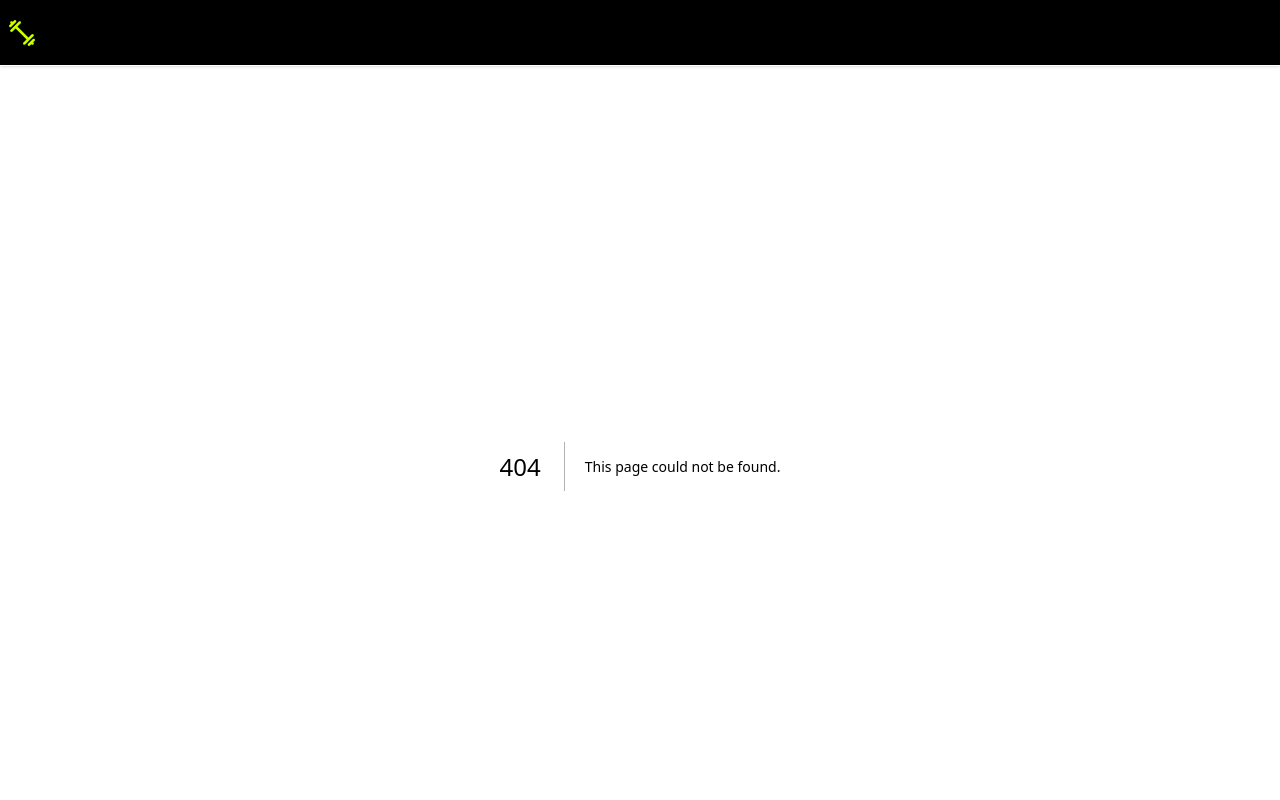
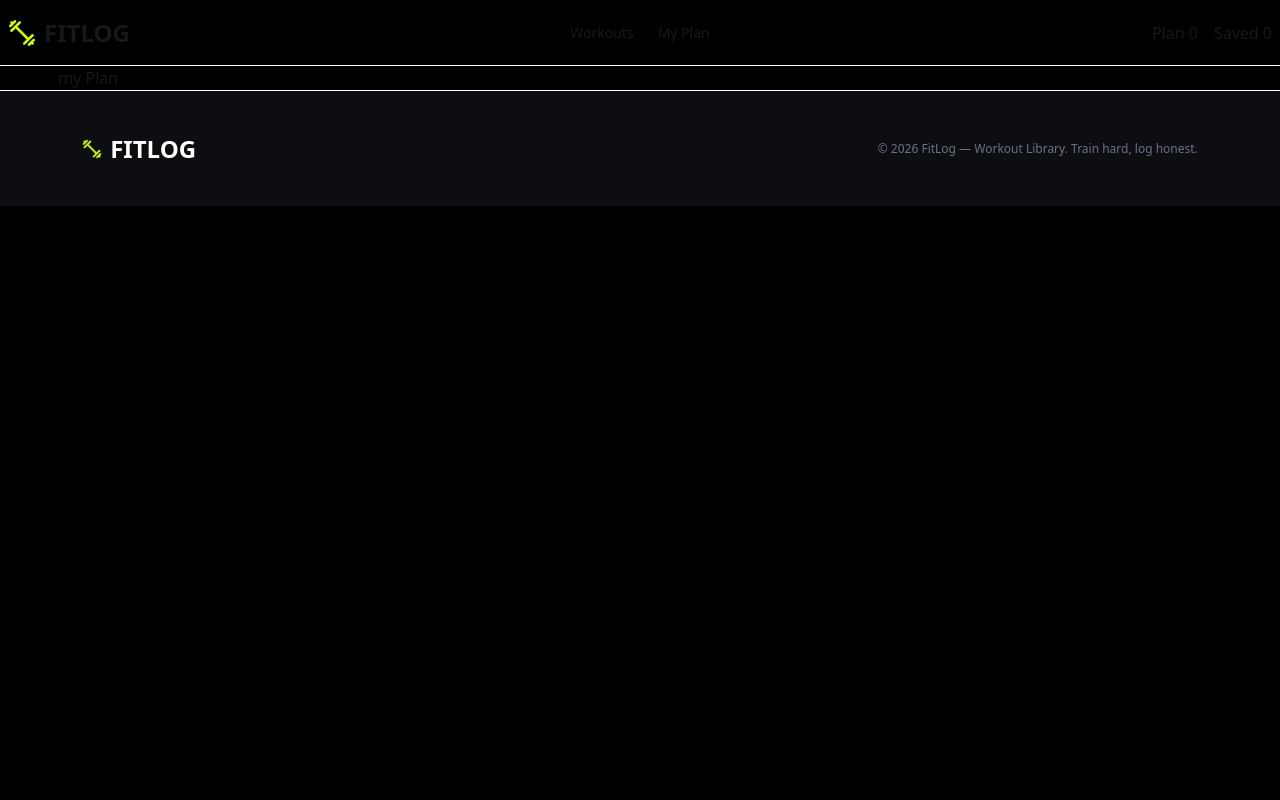
Before and after one commit to Razit-Ahmed/fitlog, a Next.js app: page /myplan in a window 1280 px wide. Before the commit this address had no page. Shown: the top 800 px of the page. Built offline with nearby package versions, Linux system fonts and the light colour scheme.

Commit message:
save later & todayplan button added

```diff
--- a/src/app/layout.tsx
+++ b/src/app/layout.tsx
@@ -4,6 +4,7 @@ import "./globals.css";
 import Nabvar from "@/components/nabvar";
 import Footer from "@/components/footer";
 import Hero from "@/components/hero";
+import WorkoutProvider from "@/context/workoutContext";
 
 const geistSans = Geist({
   variable: "--font-geist-sans",
@@ -27,11 +28,13 @@ export default function RootLayout({ children }: LayoutProps<"/">) {
       className={`${geistSans.variable} ${geistMono.variable} h-full antialiased`}
     >
       <body className="min-h-full flex flex-col bg-black">
+        <WorkoutProvider>
         <Nabvar/>
 
 
         {children}
         <Footer/>
+        </WorkoutProvider>
 
         </body>
     </html>
--- /dev/null
+++ b/src/app/myplan/page.tsx
@@ -0,0 +1,14 @@
+"use client"
+import { workoutContext } from '@/context/workoutContext';
+import React, { useContext } from 'react';
+
+const ListedPlan = () => {
+    const {todayPlan}= useContext(workoutContext)
+    return (
+        <div className='container mx-auto w-10/11'>
+            my Plan
+        </div>
+    );
+};
+
+export default ListedPlan;
--- a/src/app/workouts/[id]/page.tsx
+++ b/src/app/workouts/[id]/page.tsx
@@ -1,6 +1,8 @@
 import { Ifit } from "@/types/fits.type";
 import Image from "next/image";
 import React from "react";
+import Todayplan from "@/components/todayplan";
+import Savelater from "@/components/savelater";
 
 interface IworkoutDetailsPageProps {
   params: Promise<{
@@ -169,13 +171,9 @@ const workoutDetailsPage = async ({
 
             <div className="mt-7 flex flex-col gap-3 sm:flex-row">
 
-              <button className="rounded-lg bg-[#baff00] px-6 py-3 text-sm font-bold text-black transition hover:bg-[#a9e600]">
-                 Add to todays plan
-              </button>
+              <Todayplan workout={workout}/>
 
-              <button className="rounded-lg border border-[#39404a] px-6 py-3 text-sm text-gray-300 transition hover:border-gray-500">
-                ♡ Save for later
-              </button>
+              <Savelater workout={workout}/>
 
             </div>
 
--- a/src/components/nabvar.tsx
+++ b/src/components/nabvar.tsx
@@ -43,7 +43,7 @@ const Navbar = () => {
             </li>
 
             <li>
-              <Link href="/my-plan">My Plan</Link>
+              <Link href="/myplan">My Plan</Link>
             </li>
           </ul>
         </div>
@@ -70,7 +70,7 @@ const Navbar = () => {
           </li>
 
           <li>
-            <Link href="/my-plan">
+            <Link href="/myplan">
               My Plan
             </Link>
           </li>
--- /dev/null
+++ b/src/components/savelater.tsx
@@ -0,0 +1,28 @@
+"use client";
+
+import { workoutContext } from '@/context/workoutContext';
+import { Ifit } from '@/types/fits.type';
+import React, { useContext } from 'react';
+
+
+const saveLater = ({workout}:{workout:Ifit}) => {
+
+
+    const {saveLater, setSaveLater} = useContext (workoutContext)
+
+
+    const handleSaveLater=()=>{
+
+        setSaveLater([...saveLater],workout)
+        alert(`Your Plan add ${workout.name}`)
+    }
+
+    return (
+      <button className="rounded-lg bg-[#baff00] px-6 py-3 text-sm font-bold text-black transition hover:bg-[#a9e600]"
+             onClick={()=>handleSaveLater()} >
+                 Add Save Later
+              </button>
+    );
+};
+
+export default saveLater;
--- /dev/null
+++ b/src/components/todayplan.tsx
@@ -0,0 +1,28 @@
+"use client";
+
+import { workoutContext } from '@/context/workoutContext';
+import { Ifit } from '@/types/fits.type';
+import React, { useContext } from 'react';
+
+
+const todayplan = ({workout}:{workout:Ifit}) => {
+
+
+    const {todayPlan, setTodayPlan} = useContext (workoutContext)
+
+
+    const handleTodayPlan=()=>{
+
+        setTodayPlan([...todayPlan],workout)
+        alert(`Your Plan add ${workout.name}`)
+    }
+
+    return (
+      <button className="rounded-lg bg-[#baff00] px-6 py-3 text-sm font-bold text-black transition hover:bg-[#a9e600]"
+             onClick={()=>handleTodayPlan()} >
+                 Add to todays plan
+              </button>
+    );
+};
+
+export default todayplan;
--- /dev/null
+++ b/src/context/workoutContext.tsx
@@ -0,0 +1,20 @@
+"use client";
+import React, { createContext, ReactNode, useState } from "react";
+
+export const workoutContext = createContext({});
+
+const WorkoutProvider = ({children} :{children: ReactNode}) => {
+  const [todayPlan, setTodayPlan] = useState([]);
+  const [saveLater, setSaveLater] = useState([]);
+
+  const sharedData = {
+    todayPlan,
+    setTodayPlan,
+    saveLater,
+    setSaveLater,
+  };
+
+  return <workoutContext.Provider value={sharedData}>{children} </workoutContext.Provider>;
+};
+
+export default WorkoutProvider;
```
